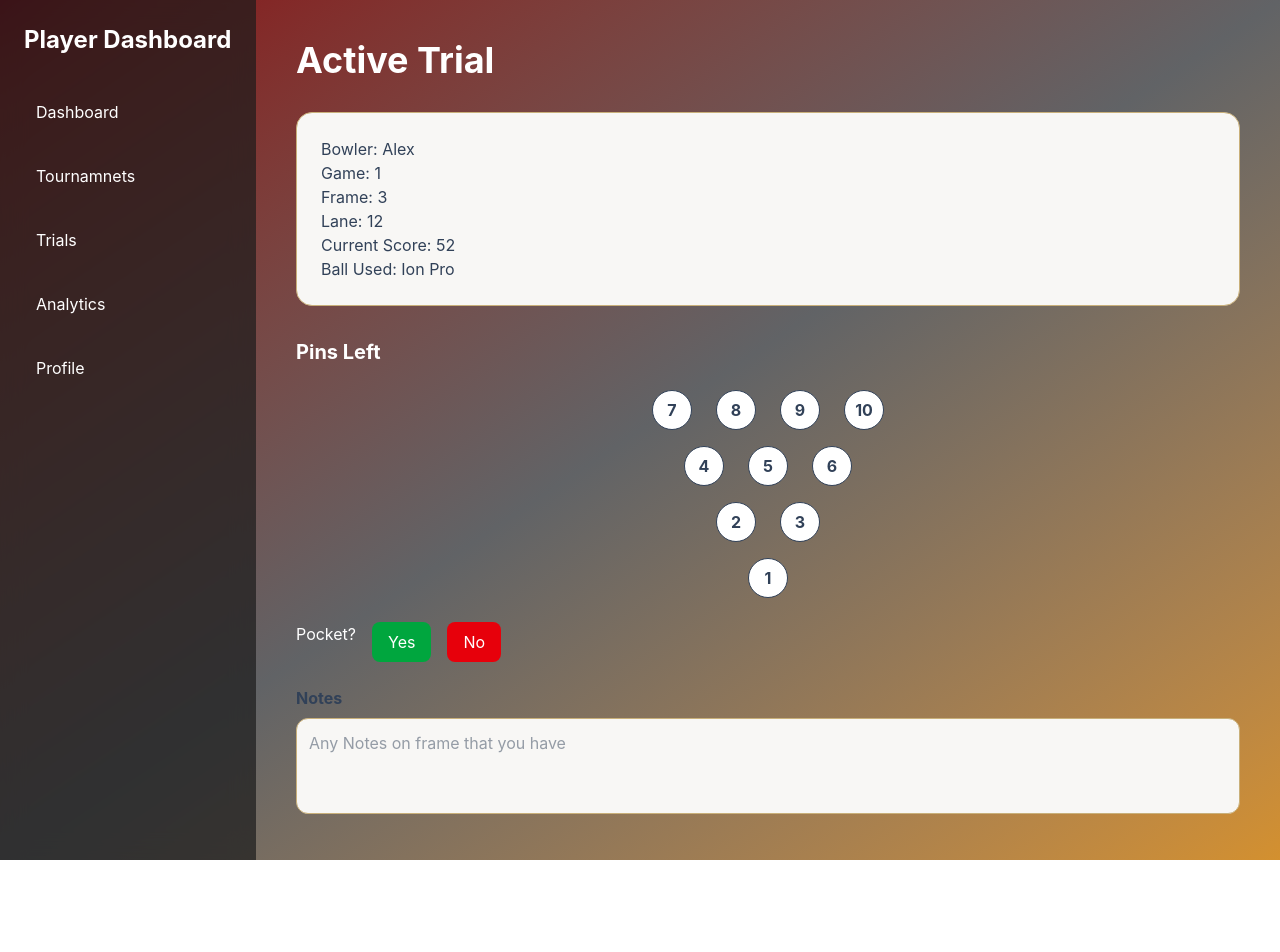
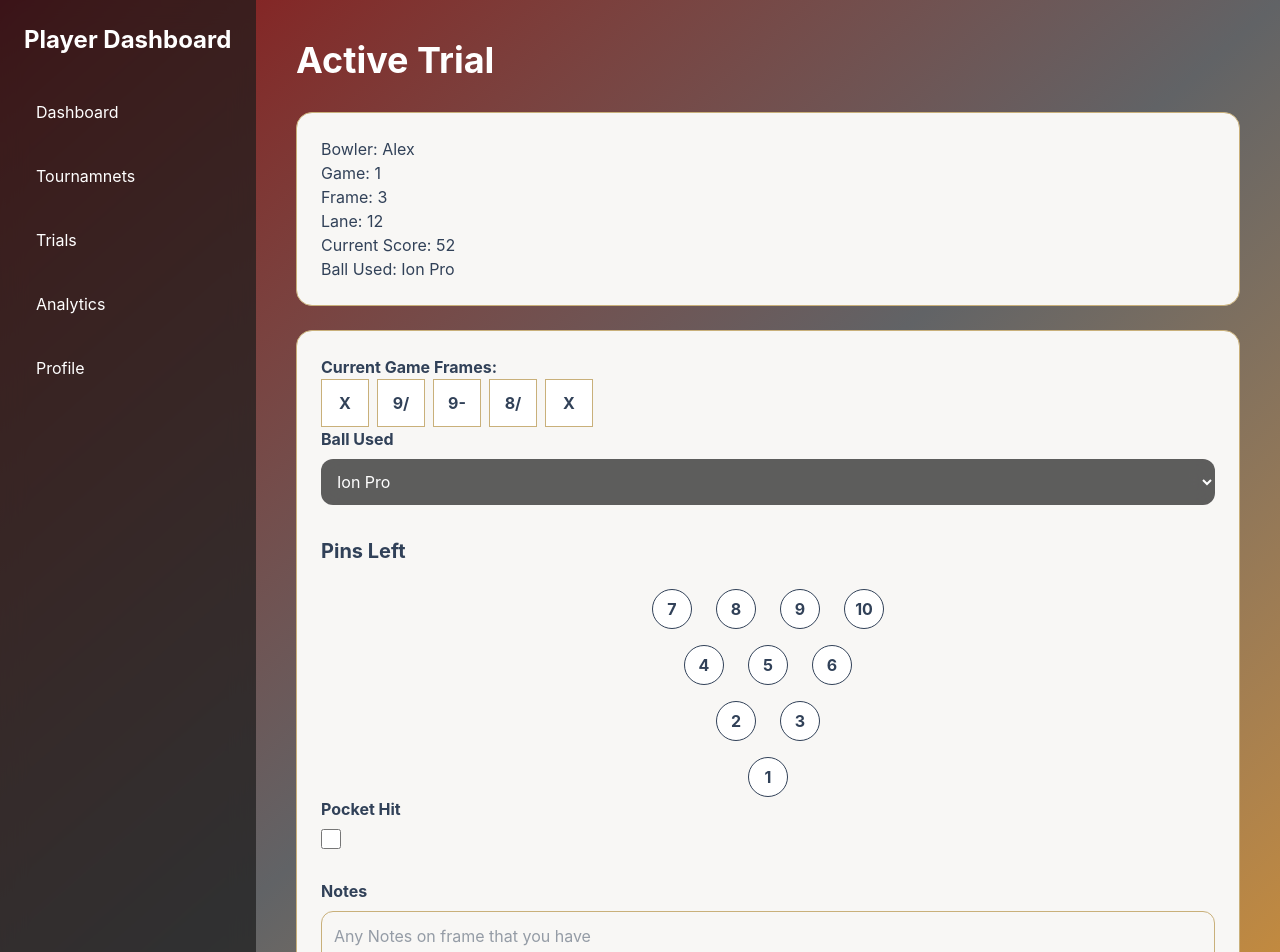
Before and after one commit to aldufour1019/dashboard, a React (Vite) app: page /trial-session in a window 1280 px wide. Shown: the top 952 px of the page. Before the commit the page ends 860 px from the top, so only its background shows below. Built offline with nearby package versions, Linux system fonts and the light colour scheme.

Commit message:
Added the ball selection section to the trials page as well as frames to the layout. Made the majority of it all one card.

```diff
--- a/src/components/PinDeck.jsx
+++ b/src/components/PinDeck.jsx
@@ -1,7 +1,7 @@
 function PinDeck() {
     return (
         <div className="mt-8">
-            <h2 className = "font-bold text-xl mb-6">
+            <h2 className = "font-bold text-xl text-slate-700 mb-6">
                 Pins Left
             </h2>
             <div className="flex flex-col items-center gap-4">
--- a/src/pages/TeamTrials.jsx
+++ b/src/pages/TeamTrials.jsx
@@ -1,5 +1,6 @@
 import PinDeck from '../components/PinDeck'
 import Layout from '../components/layout'
+import { Link } from 'react-router-dom'
 function TeamTrials() {
     const trials = [
         {name:"Trial 1 Short", score: 215},
@@ -13,7 +14,6 @@ function TeamTrials() {
         frame:3,
         lane:16,
         status:"Active",
-        ball: "Ion Pro",
         pocket: "Yes",
         pin: 10
     }
@@ -59,9 +59,9 @@ function TeamTrials() {
                     <p className="text-slate-700">Pocket: {currentTrial.pocket}</p>
                     <p className="text-slate-700">Pins Left: {currentTrial.pin}</p>
 
-                    <button className="bg-[#1c1c1c]/70 backdrop-blur-md border border-[#c9B07A] rounded-lg px-3 py-2 text-[#FFFFFF] shadow-sm">
-                    Continue Trial
-                    </button>
+                    <Link to = "/trial-session" className="inline-block mt-4 bg-[#1c1c1c]/70 backdrop-blur-md text-white px-4 py-2 rounded-lg hover:bg-[#880011] transition">
+                    Resume Trial
+                    </Link>
             </div>
 
             <h2 className="font-bold text-xl">
--- a/src/pages/TrialSession.jsx
+++ b/src/pages/TrialSession.jsx
@@ -10,6 +10,25 @@ function TrialSession() {
         score:52,
         ball:"Ion Pro"
     }
+
+    const frameHistory = [
+        "X",
+        "9/",
+        "9-",
+        "8/",
+        "X"
+    ]
+
+        const balls = [
+        "Ion Pro",
+        "Ion Max Solid",
+        "Ion Max Pearl",
+        "Purple Hammer",
+        "Stealth",
+        "T-Zone"
+
+
+    ]
     return (
         <Layout>
             <h1 className = "text-4xl font-bold">
@@ -24,16 +43,36 @@ function TrialSession() {
                 <p>Current Score: {currentTrial.score}</p>
                 <p>Ball Used: {currentTrial.ball}</p>
             </div>
+            <div className="bg-[#f8f7f5] border border-[#C9B07A] rounded-2xl p-6 mt-6">
+            <h2 className="font-bold text-slate-700">Current Game Frames: </h2>
+            <div className="flex gap-2">
+                {frameHistory.map((frame,index)=>(
+                    <div key={index} className="w-12 h-12 border border-[#C9B07A] flex items-center justify-center font-bold text-slate-700 bg-white">
+                    {frame}
+                    </div>
+                ))}
+            </div>
+            <label className="block font-bold mb-2 text-slate-700">Ball Used</label>
+            <select className="w-full bg-[#1c1c1c]/70 backdrop-blur-md rounded-xl p-3 text-white">
+            {balls.map((ball,index)=>(
+                <option key={index}>{ball}</option>
+        ))}
+            </select>
             <PinDeck />
-            <div className="mt-6 flex gap-4">
-                <h2>Pocket?</h2>
 
-                <button className="bg-green-600 px-4 py-2 rounded-lg text-white">Yes</button>
-                <button className="bg-red-600 px-4 py-2 rounded-lg text-white">No</button>
-            </div>
+
+                <h2 className="font-bold text-slate-700 mb-2">Pocket Hit</h2>
+
+                <input type="checkbox" className="w-5 h-5 accent-[#880011]" />
             <div className="mt-6">
                 <label className="block font-bold mb-2 text-slate-700">Notes</label>
                 <textarea placeholder="Any Notes on frame that you have" className="w-full h-24 bg-[#F8F7F5] border border-[#C9B07A] rounded-xl p-3 text-slate-700 resize-none" />
+            </div>
+            <div className="flex items-center justify-center">
+                <button className="bg-[#1c1c1c]/70 backdrop-blur-md border border-[#c9B07A] rounded-lg px-3 py-2 text-[#FFFFFF] shadow-sm mr-2">Previous Frame</button>
+                <button className="bg-[#1c1c1c]/70 backdrop-blur-md border border-[#c9B07A] rounded-lg px-3 py-2 text-[#FFFFFF] shadow-sm mr-2">Save Frame</button>
+                <button className="bg-[#1c1c1c]/70 backdrop-blur-md border border-[#c9B07A] rounded-lg px-3 py-2 text-[#FFFFFF] shadow-sm mr-2">Next Frame</button>
+            </div>
             </div>
         </Layout>
     )
```
